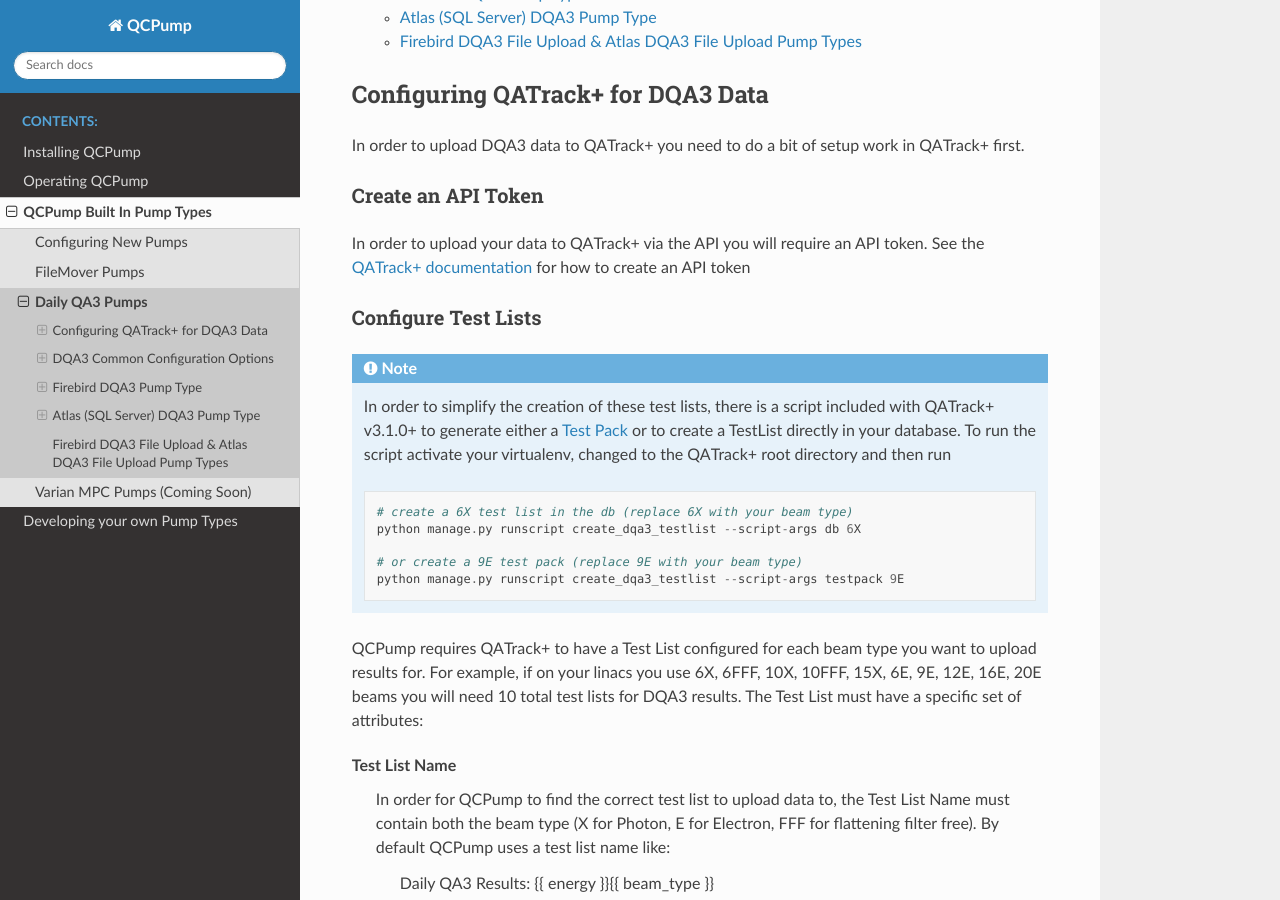
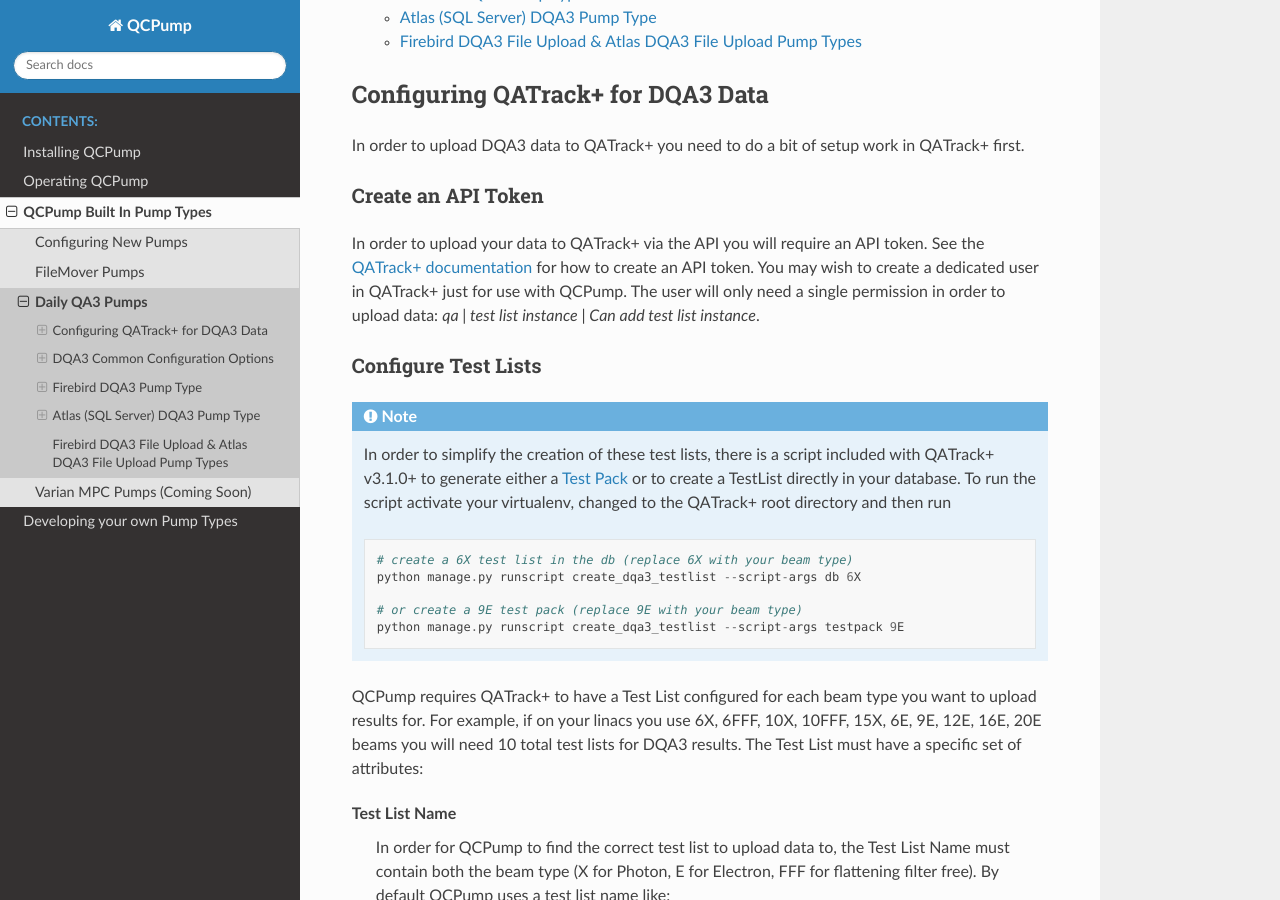
Before and after one commit to qatrackplus/qcpump, a Sphinx documentation site: the page built from docs/pumps/dqa3.rst, in a window 1280 px wide and 900 px high, scrolled down 555 px. Built offline with Sphinx 7.4.7 and the Read the Docs theme 2.0.0, drawn with Linux system fonts in a browser that asks for light colours.

Commit message:
add note about api user

```diff
--- a/docs/pumps/dqa3.rst
+++ b/docs/pumps/dqa3.rst
@@ -38,7 +38,10 @@
 In order to upload your data to QATrack+ via the API you will require an API
 token.  See the `QATrack+ documentation
 <https://docs.qatrackplus.com/en/latest/api/guide.html#getting-an-api-token>`_
-for how to create an API token
+for how to create an API token.  You may wish to create a dedicated user in
+QATrack+ just for use with QCPump.  The user will only need a single permission
+in order to upload data: `qa | test list instance | Can add test list
+instance`.
 
 
 Configure Test Lists
```
